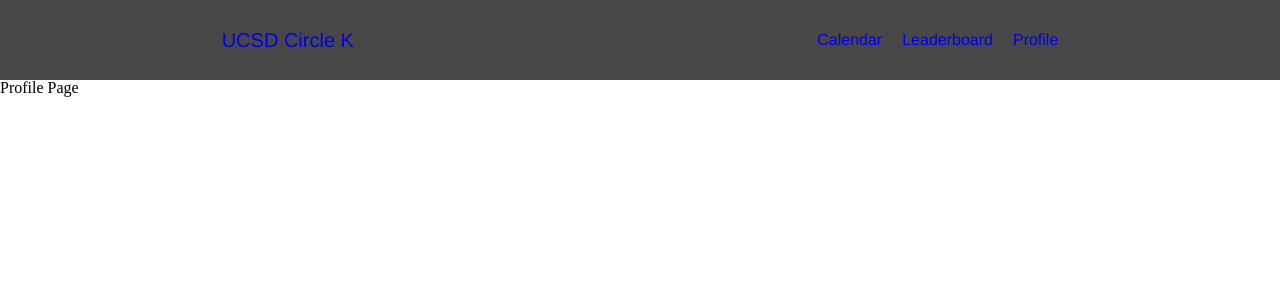
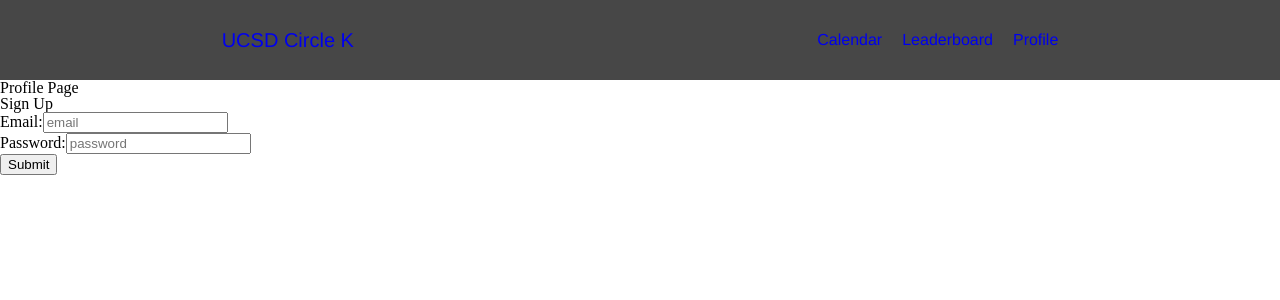
Before and after one commit to ucsdcirclek/reaktion, a React (Create React App) app in the folder homestead/: page /profile in a window 1280 px wide. Shown: the top 300 px of the page. Built offline with nearby package versions, Linux system fonts and the light colour scheme.

Commit message:
React email/password forms

```diff
--- a/homestead/src/App.js
+++ b/homestead/src/App.js
@@ -5,6 +5,7 @@ import Calendar from './Calendar';
 import Profile from './Profile';
 import Leaderboard from './Leaderboard';
 import { BrowserRouter as Router, Switch, Route } from 'react-router-dom';
+import SignUp from './SignUp';
 
 function App() {
   return (
@@ -16,6 +17,7 @@ function App() {
           <Route path="/calendar" component={Calendar} />
           <Route path="/leaderboard" component={Leaderboard} />
           <Route path="/profile" component={Profile} />
+          <SignUp path="/signUp" component={SignUp} />
         </Switch>
       </div>
     </Router>
--- a/homestead/src/Profile.js
+++ b/homestead/src/Profile.js
@@ -1,11 +1,64 @@
 import React from 'react';
 import './App.css';
+
+class NameForm extends React.Component {
+  constructor(props) {
+    super(props);
+    this.state = {emailValue: '', passValue: ''};
+
+    this.handleChangeEmail = this.handleChangeEmail.bind(this);
+    this.handleChangePass = this.handleChangePass.bind(this);
+    this.handleSubmit = this.handleSubmit.bind(this);
+  }
+
+  handleChangeEmail(event) {
+    console.log(this);
+    console.log(event);
+    this.setState({emailValue: event.target.value});
+  }
+
+  handleChangePass(event) {
+    this.setState({passValue: event.target.value});
+  }
+
+  handleSubmit(event) {
+    alert('A name and password was submitted: ' + this.state.value);
+    event.preventDefault();
+  }
+
+  render() {
+    return (
+      <form onSubmit={this.handleSubmit}>
+        <label>
+          Email:
+          <input
+            type="name"
+            value={this.state.emailValue}
+            onChange={this.handleChangeEmail}
+            placeholder="email"/>
+        </label> <br/>
+        <label for="password">
+          Password:
+          <input
+            type="password"
+            value={this.state.passValue}
+            onChange={this.handleChangePass}
+            placeholder="password"/><br/>
+        </label>
+        <input type="submit" value="Submit" />
+      </form>
+    );
+  }
+}
 
 function Profile() {
   return (
     <div>
       <h1>Profile Page</h1>
+      <h2>Sign Up</h2>
+      <NameForm />
     </div>
+
   );
 }
 
```
Also changed, not shown: homestead/src/SignUp.js (added), homestead/src/components/SignIn.js (added), 1 other file (tests, documents, lock files or other folders).
